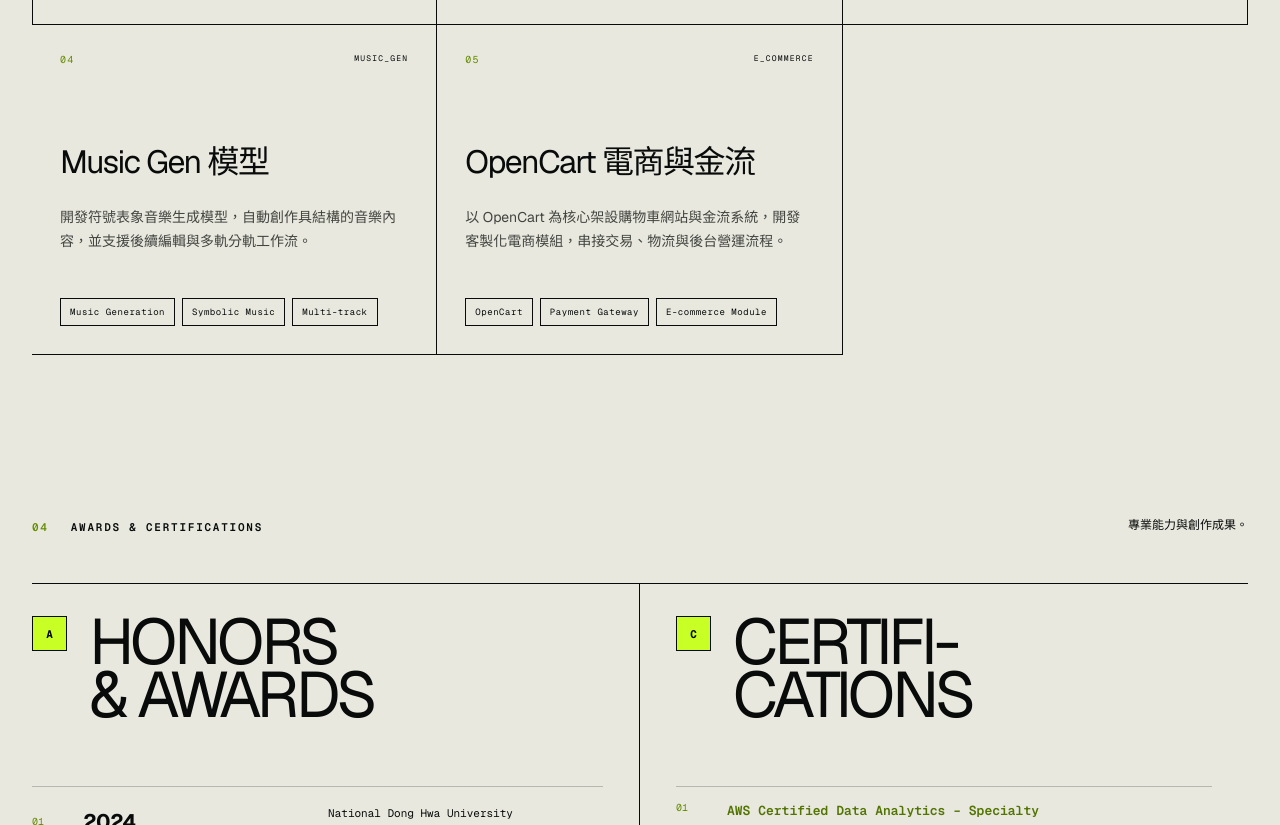
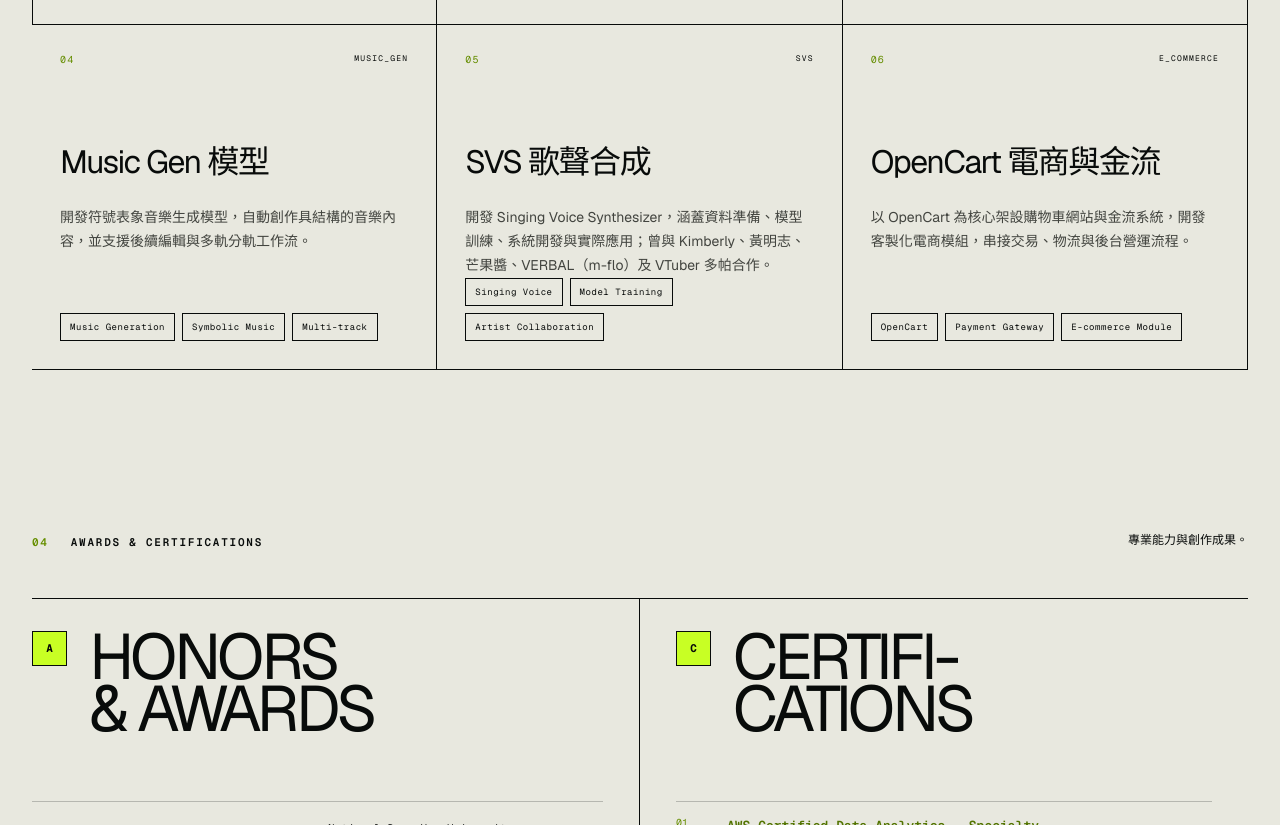
Before and after one commit to Hikari-Tsai/code-portfolio, a Next.js app: page / in a window 1280 px wide. Shown: the part 1740-2565 px from the top of the page. Built offline with nearby package versions, Linux system fonts and the light colour scheme.

Commit message:
Add SVS development and artist collaborations

```diff
--- a/app/layout.tsx
+++ b/app/layout.tsx
@@ -7,7 +7,7 @@
 const geistMono = Geist_Mono({ variable: "--font-geist-mono", subsets: ["latin"] });
 
 const title = "Hikari Tsai — AI Engineer & Creative Technologist";
-const description = "Hikari Tsai 的個人作品集：Physics AI、RAG、AIoT、Music Gen、電商金流、生成式 AI 與 AWS 專業認證。開放求職與專案合作。";
+const description = "Hikari Tsai 的個人作品集：Physics AI、RAG、AIoT、Music Gen、SVS 歌聲合成、電商金流與 AWS 專業認證。開放求職與專案合作。";
 
 export async function generateMetadata(): Promise<Metadata> {
   const requestHeaders = await headers();
--- a/app/page.tsx
+++ b/app/page.tsx
@@ -70,6 +70,12 @@
     title: "Music Gen 模型",
     description: "開發符號表象音樂生成模型，自動創作具結構的音樂內容，並支援後續編輯與多軌分軌工作流。",
     tags: ["Music Generation", "Symbolic Music", "Multi-track"],
+  },
+  {
+    code: "SVS",
+    title: "SVS 歌聲合成",
+    description: "開發 Singing Voice Synthesizer，涵蓋資料準備、模型訓練、系統開發與實際應用；曾與 Kimberly、黃明志、芒果醬、VERBAL（m-flo）及 VTuber 多帕合作。",
+    tags: ["Singing Voice", "Model Training", "Artist Collaboration"],
   },
   {
     code: "E_COMMERCE",
```
